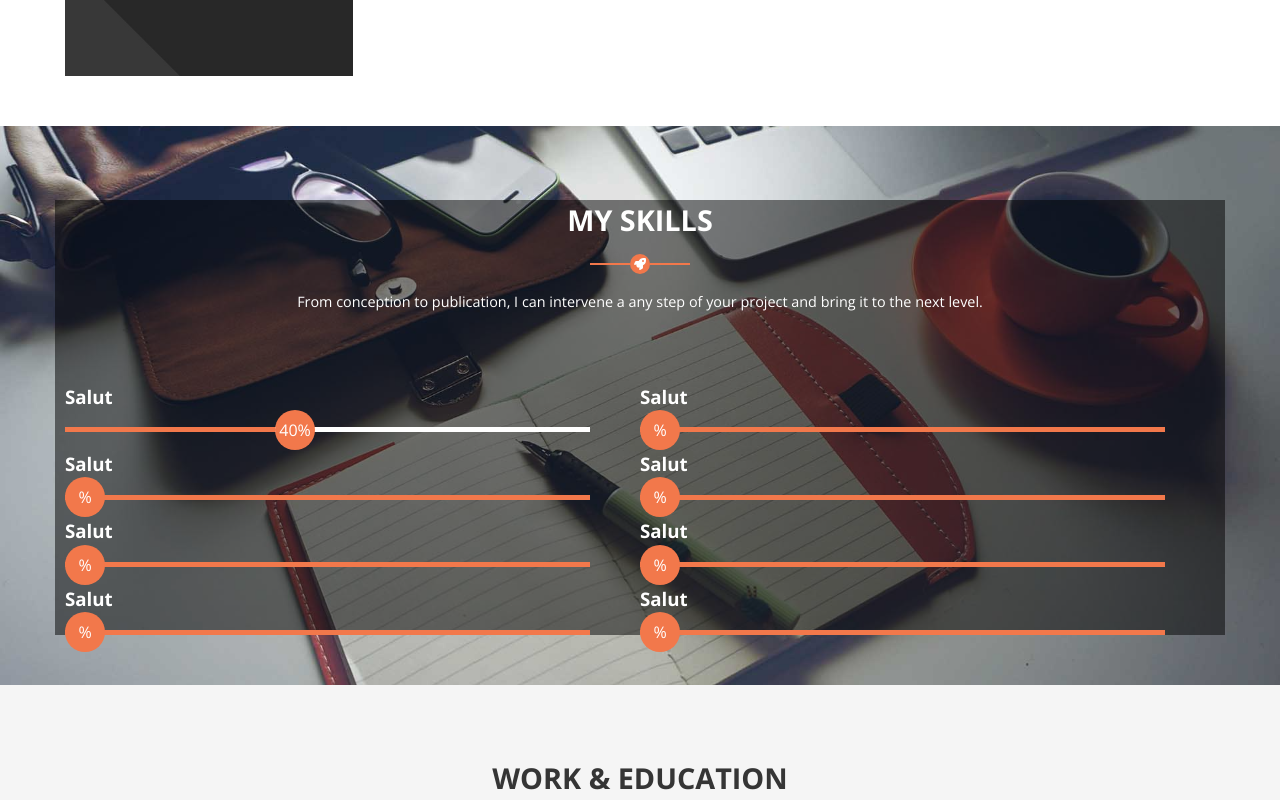
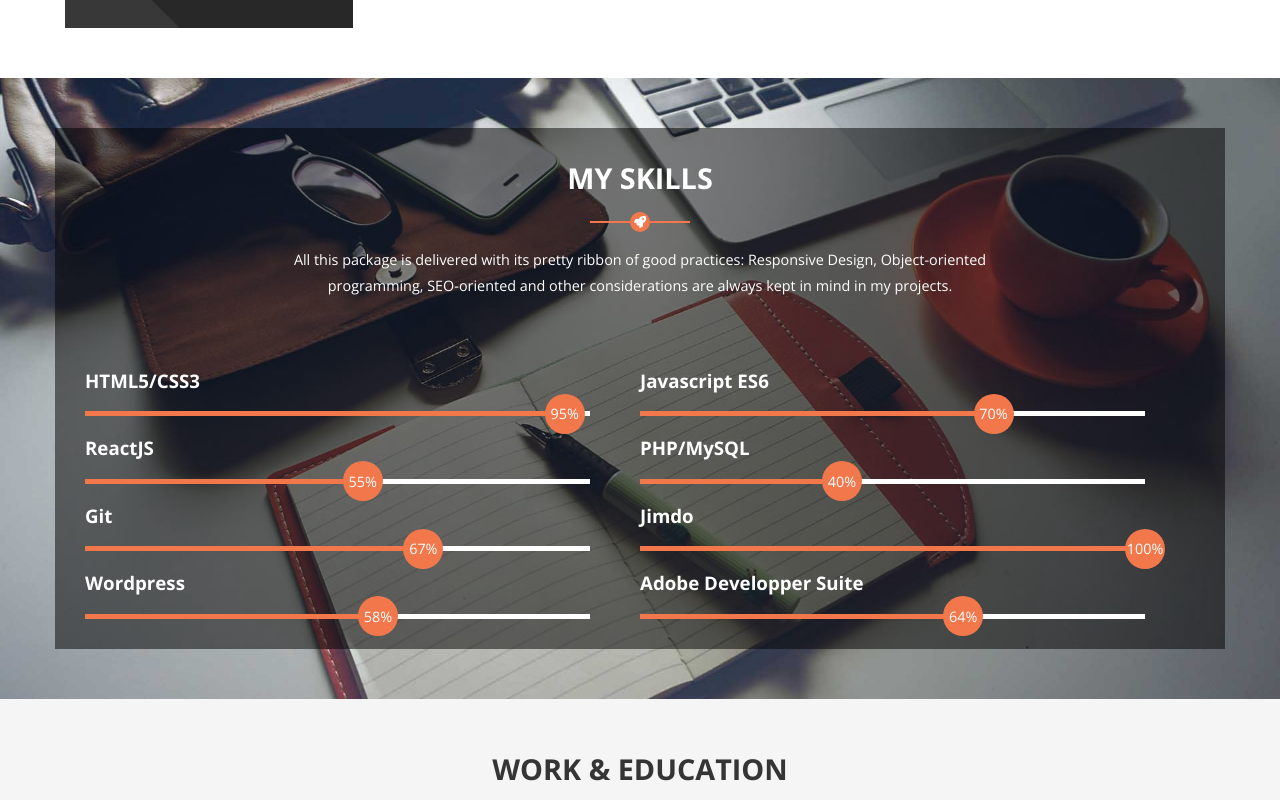
Before and after one commit to SylvainDep/Portfolio2020, a React (Create React App) app: page / in a window 1280 px wide. Shown: the part 2260-3060 px from the top of the page. Built offline with nearby package versions, Linux system fonts and the light colour scheme.

Commit message:
Skills section content and styling

```diff
--- a/src/App.css
+++ b/src/App.css
@@ -16,7 +16,7 @@ h1 {
 h2 {
   position: relative;
   padding-bottom: 0.5em;
-  margin: 0.83em 0 0.83em;
+  margin: 0 0 0.83em;
 }
 
 h2:after {
--- a/src/Skills/SkillItem.js
+++ b/src/Skills/SkillItem.js
@@ -29,6 +29,7 @@ const SkillBar = styled.div`
 
   &:after {
     content: '${props => props.level}%';
+    font-size: .9em;
     height: 40px;
     width: 40px;
     border-radius: 50%;
@@ -37,8 +38,8 @@ const SkillBar = styled.div`
     align-items: center;
     position: absolute;
     top: 50%;
-    transform: translateY(-50%);
     left: ${props => props.level}%;
+    transform: translate(-50%, -50%);
     background-color: ${orange};
   }
 `
@@ -46,7 +47,7 @@ const SkillBar = styled.div`
 const SkillItem = props => {
   return (
     <SkillItemContainer>
-      <h3>Salut</h3>
+      <h3>{props.title}</h3>
       <SkillBar level={props.level} />
     </SkillItemContainer>
   )
--- a/src/Skills/SkillList.js
+++ b/src/Skills/SkillList.js
@@ -18,14 +18,14 @@ const SkillsContainer = styled.div`
 const SkillList = props => {
   return (
     <SkillsContainer>
-      <SkillItem level={40}/>
-      <SkillItem/>
-      <SkillItem/>
-      <SkillItem/>
-      <SkillItem/>
-      <SkillItem/>
-      <SkillItem/>
-      <SkillItem/>
+      <SkillItem title="HTML5/CSS3" level={95} />
+      <SkillItem title="Javascript ES6" level={70} />
+      <SkillItem title="ReactJS" level={55} />
+      <SkillItem title="PHP/MySQL" level={40} />
+      <SkillItem title="Git" level={67} />
+      <SkillItem title="Jimdo" level={100} />
+      <SkillItem title="Wordpress" level={58} />
+      <SkillItem title="Adobe Developper Suite" level={64} />
     </SkillsContainer>
   )
 }
--- a/src/Skills/Skills.js
+++ b/src/Skills/Skills.js
@@ -16,11 +16,11 @@ class Skills extends Component {
   render() {
     return (
       <CustomContentBlock bgImg={require('../assets/img/skills.jpg')} color="white" section>
-        <ContentArea background="rgba(0, 0, 0, .5)">
+        <ContentArea background="rgba(0, 0, 0, .5)" section>
           <SectionHeader
             icon={faRocket}
             title="My Skills"
-            text="From conception to publication, I can intervene a any step of your project and bring it to the next level." />
+            text="All this package is delivered with its pretty ribbon of good practices: Responsive Design, Object-oriented programming, SEO-oriented and other considerations are always kept in mind in my projects." />
           <SkillList />
         </ContentArea>
       </CustomContentBlock>
--- a/src/UI/layout.js
+++ b/src/UI/layout.js
@@ -38,8 +38,7 @@ const ContentArea = styled.div`
   margin: auto;
   width: 1170px;
   max-width: 100%;
-  padding: 0 10px;
-
+  padding: ${props => props.section ? '30px' : '0 10px'};
 `
 
 const Grid = styled.div`
```
